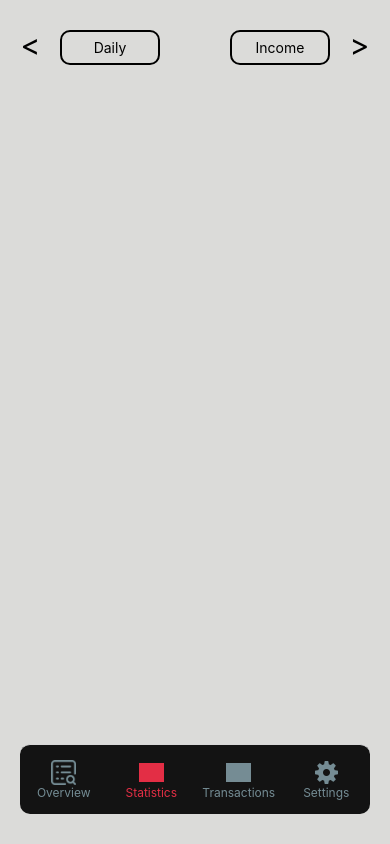
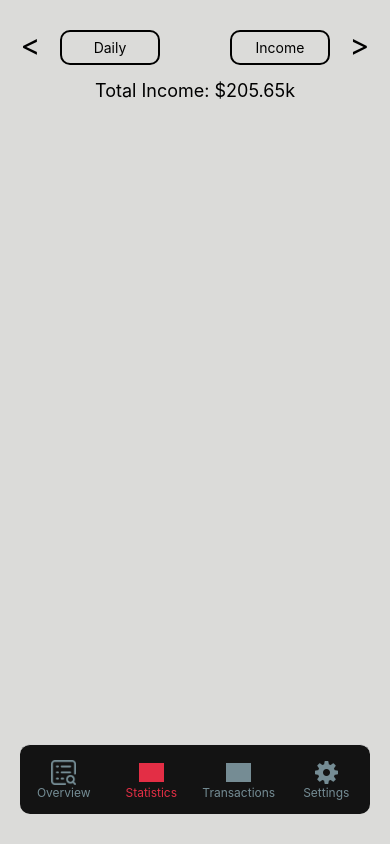
Before and after one commit to conroy-ricketts/Money-Manager, a React Native app: screen /Statistics in a window 390 px wide. Built offline with nearby package versions, Linux system fonts and the light colour scheme; grey boxes are pictures that could not be loaded.

Commit message:
made a running total for statistics screen

```diff
--- /dev/null
+++ b/src/components/RunningTotalForStatistics.tsx
@@ -0,0 +1,80 @@
+import React from 'react';
+import { testTransactionsAsJSON } from '../screens/TransactionLog';
+import { StyleSheet, Text } from 'react-native';
+
+const styles = StyleSheet.create
+({
+  textStyle:
+  {
+    position: 'absolute',
+    top: 80,
+    fontSize: 18,
+  },
+});
+
+interface TypeProps
+{
+  type: number; //0 for income, 1 for expenses
+}
+
+export default function RunningTotalForStatistics({ type }: TypeProps)
+{
+  let income = 0;
+  let expenses = 0;
+
+  let Indenom = "";
+  let Exdenom = "";
+
+  for(let i = 0; i < testTransactionsAsJSON.length; i++)
+  {
+    if(testTransactionsAsJSON[i].type == 1)
+    {
+      income += testTransactionsAsJSON[i].amount;
+    }
+    else if(testTransactionsAsJSON[i].type == 2)
+    {
+      expenses += testTransactionsAsJSON[i].amount;
+    }
+  }
+
+  let pseudoIncome: number = income;
+  let pseudoExpense: number = expenses;
+
+  if(pseudoIncome >= 1000 && pseudoIncome <= 999999)
+  {
+    pseudoIncome = (pseudoIncome/1000);
+    Indenom = "k";
+  }
+  else if(pseudoIncome >= 1000000 && pseudoIncome < 1000000000)
+  {
+    pseudoIncome = (pseudoIncome/1000000);
+    Indenom = "MM";
+  }
+  else if(pseudoIncome >= 1000000000)
+  {
+    pseudoIncome = (pseudoIncome/1000000000);
+    Indenom = "B";
+  }
+
+  if(pseudoExpense >= 1000 && pseudoExpense <= 999999)
+  {
+    pseudoExpense = (pseudoExpense/1000);
+    Exdenom = "k";
+  }
+  else if(pseudoExpense >= 1000000 && pseudoExpense< 1000000000)
+  {
+    pseudoExpense = (pseudoExpense/1000000);
+    Exdenom = "MM";
+  }
+  else if(pseudoExpense >= 1000000000)
+  {
+    pseudoExpense = (pseudoExpense/1000000000);
+    Indenom = "B";
+  }
+
+  return (
+    <Text style = {styles.textStyle}>
+      {type == 0 ? `Total Income: $${pseudoIncome.toFixed(2)}${Indenom}` : `Total Expenses: $${pseudoExpense.toFixed(2)}${Exdenom}`}
+    </Text>
+  );
+}
--- a/src/screens/Statistics.tsx
+++ b/src/screens/Statistics.tsx
@@ -1,6 +1,7 @@
 import React, { useState } from 'react';
 import { View, Text, StyleSheet, TouchableOpacity} from 'react-native';
 import { testTransactionsAsJSON } from './TransactionLog';
+import RunningTotalForStatistics from '../components/RunningTotalForStatistics';
 
 const Statistics = () => {
 
@@ -132,6 +133,9 @@ const Statistics = () => {
                 <Text style = {styles.viewToggleText}>{viewTitles[selectedView]}</Text>
             </TouchableOpacity>
 
+            {/*Render the running total*/}
+            <RunningTotalForStatistics type = {selectedView}/>
+
         </View>
     );
 }
```
